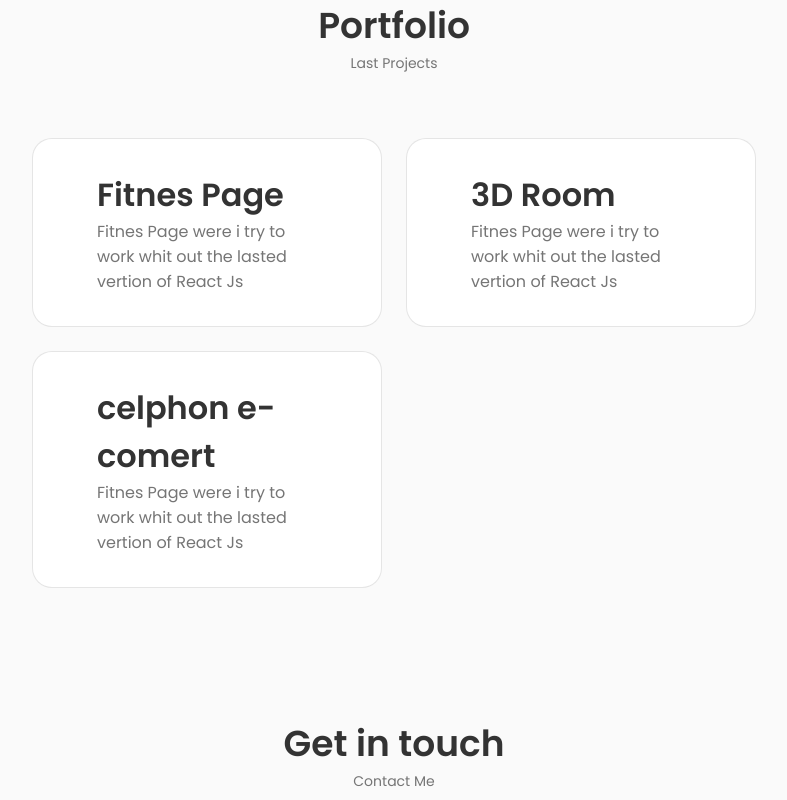
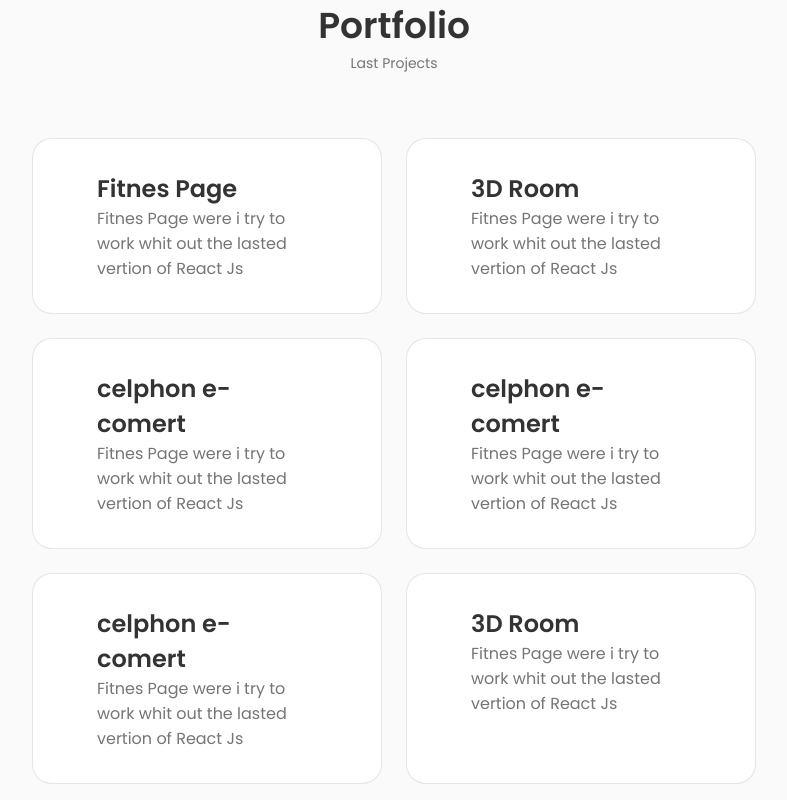
Before and after one commit to MarcoRosselDev/portfolio-3d, a React (Create React App) app: page / in a window 1280 px wide. Shown: the part 1820-2620 px from the top of the page, without its empty margins (246-1033 px from the left). Built offline with nearby package versions, Linux system fonts and the light colour scheme.

Commit message:
portfolio map data 2

```diff
--- a/src/components/portfolio/Portfolio.jsx
+++ b/src/components/portfolio/Portfolio.jsx
@@ -16,8 +16,8 @@ const Portfolio = (dark) => {
               projects;
 
             return (
-              <div className="portfolio__container portfolio__content">
-                <h1>{title}</h1>
+              <div className="portfolio__container portfolio__content" key={id}>
+                <h2>{title}</h2>
                 <p>{descriptions}</p>
               </div>
             );
--- a/src/components/portfolio/data.js
+++ b/src/components/portfolio/data.js
@@ -9,7 +9,7 @@ export default [
     link: "",
   },
   {
-    id: 1,
+    id: 2,
     title: "3D Room",
     image: "commig soon",
     descriptions:
@@ -18,7 +18,7 @@ export default [
     link: "",
   },
   {
-    id: 1,
+    id: 3,
     title: "celphon e-comert",
     image: "commig soon",
     descriptions:
@@ -26,4 +26,31 @@ export default [
     libraries: ["React", "css", "lo que sea"],
     link: "",
   },
+  {
+    id: 4,
+    title: "celphon e-comert",
+    image: "commig soon",
+    descriptions:
+      "Fitnes Page were i try to work whit out the lasted vertion of React Js",
+    libraries: ["React", "css", "lo que sea"],
+    link: "",
+  },
+  {
+    id: 5,
+    title: "celphon e-comert",
+    image: "commig soon",
+    descriptions:
+      "Fitnes Page were i try to work whit out the lasted vertion of React Js",
+    libraries: ["React", "css", "lo que sea"],
+    link: "",
+  },
+  {
+    id: 6,
+    title: "3D Room",
+    image: "commig soon",
+    descriptions:
+      "Fitnes Page were i try to work whit out the lasted vertion of React Js",
+    libraries: ["React", "css", "lo que sea"],
+    link: "",
+  },
 ];
```
